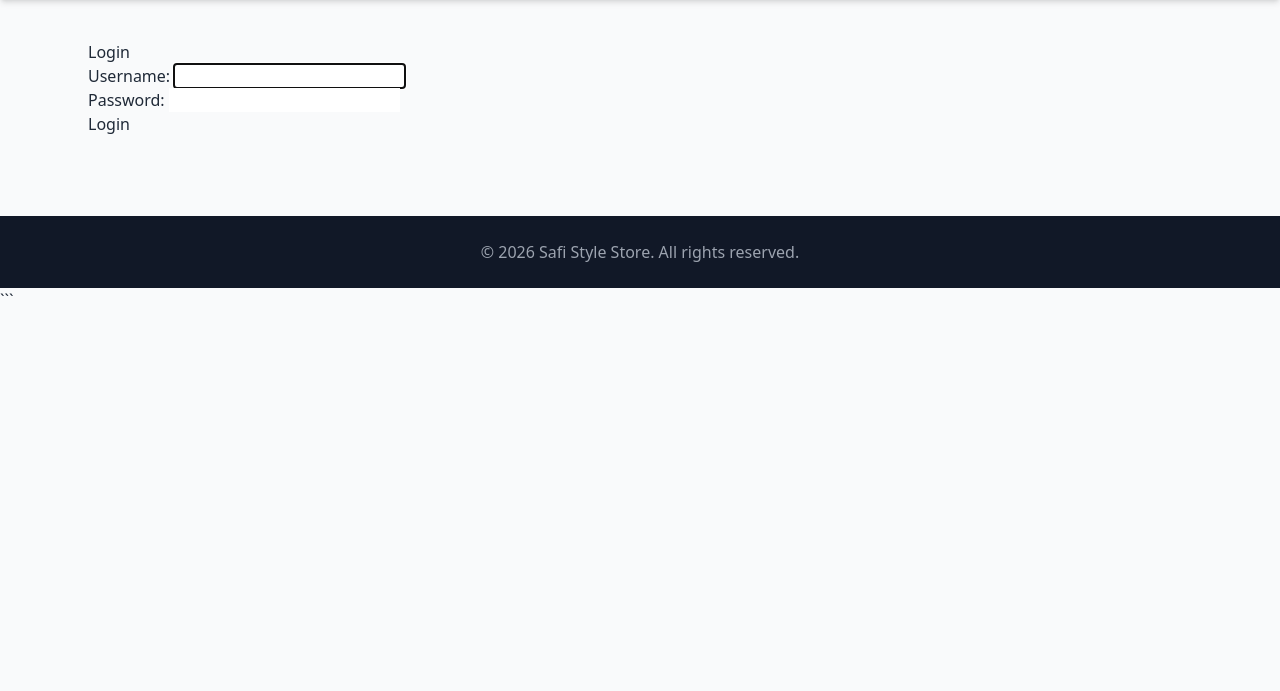
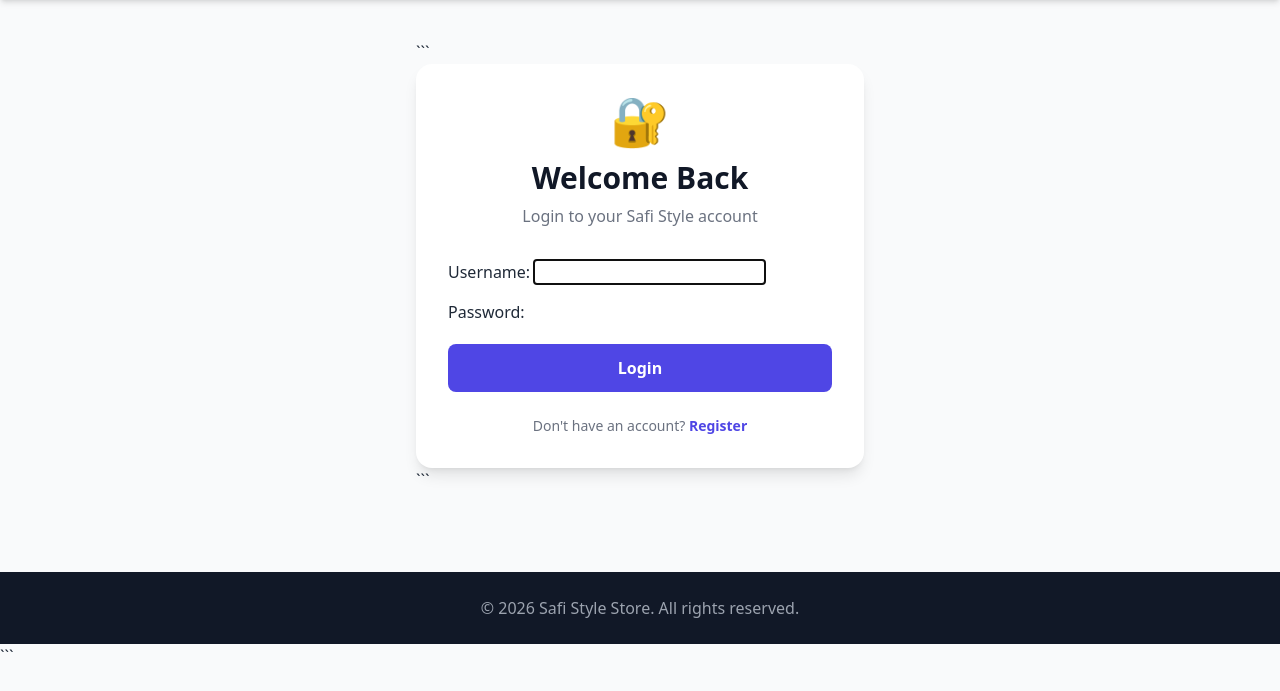
Before and after one commit to Jblue254/Safi-style, a Django app: page /login/ in a window 1280 px wide. Shown: the part 96-787 px from the top of the page. Run offline with Django 5.2, Linux system fonts and the light colour scheme; some libraries are stand-ins or nearby versions.

Commit message:
Style login page

````diff
--- a/myapp/templates/login.html
+++ b/myapp/templates/login.html
@@ -2,15 +2,47 @@
 
 {% block content %}
 
-<h2>Login</h2>
+<div class="max-w-md mx-auto">
 
-<form method="POST">
-    {% csrf_token %}
-    {{ form.as_p }}
+```
+<!-- Login Card -->
+<div class="bg-white rounded-2xl shadow-lg p-8">
 
-    <button type="submit">
-        Login
-    </button>
-</form>
+    <div class="text-center mb-8">
+        <div class="text-5xl mb-4">🔐</div>
+
+        <h2 class="text-3xl font-bold text-gray-900">
+            Welcome Back
+        </h2>
+
+        <p class="text-gray-500 mt-2">
+            Login to your Safi Style account
+        </p>
+    </div>
+
+    <form method="POST" class="space-y-5">
+        {% csrf_token %}
+
+        <div class="space-y-4">
+            {{ form.as_p }}
+        </div>
+
+        <button type="submit"
+                class="w-full bg-indigo-600 text-white py-3 rounded-lg font-semibold hover:bg-indigo-700 transition">
+            Login
+        </button>
+    </form>
+
+    <p class="text-center text-sm text-gray-500 mt-6">
+        Don't have an account?
+        <a href="/register/" class="text-indigo-600 font-semibold hover:underline">
+            Register
+        </a>
+    </p>
+
+</div>
+```
+
+</div>
 
 {% endblock %}
````
